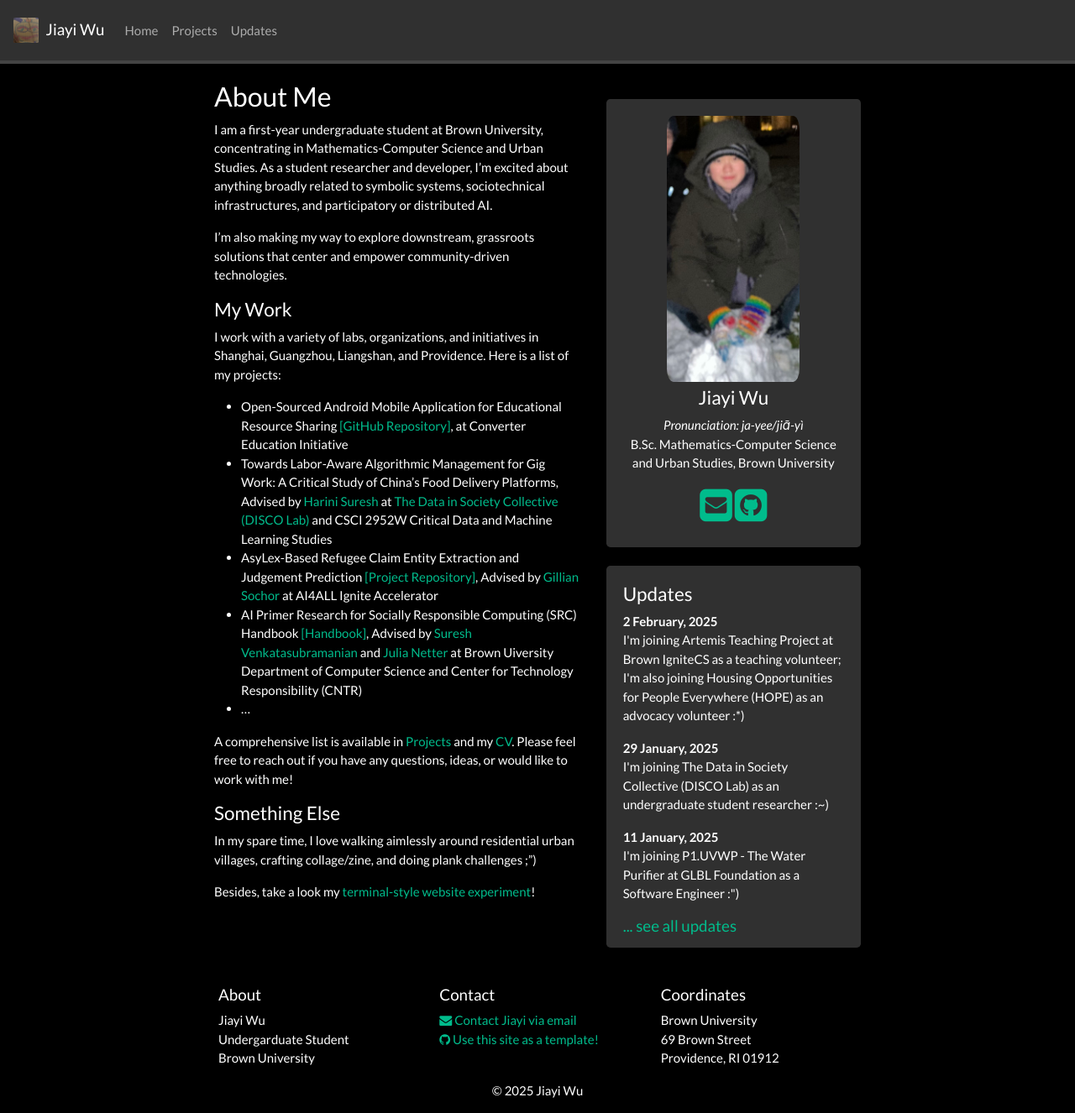
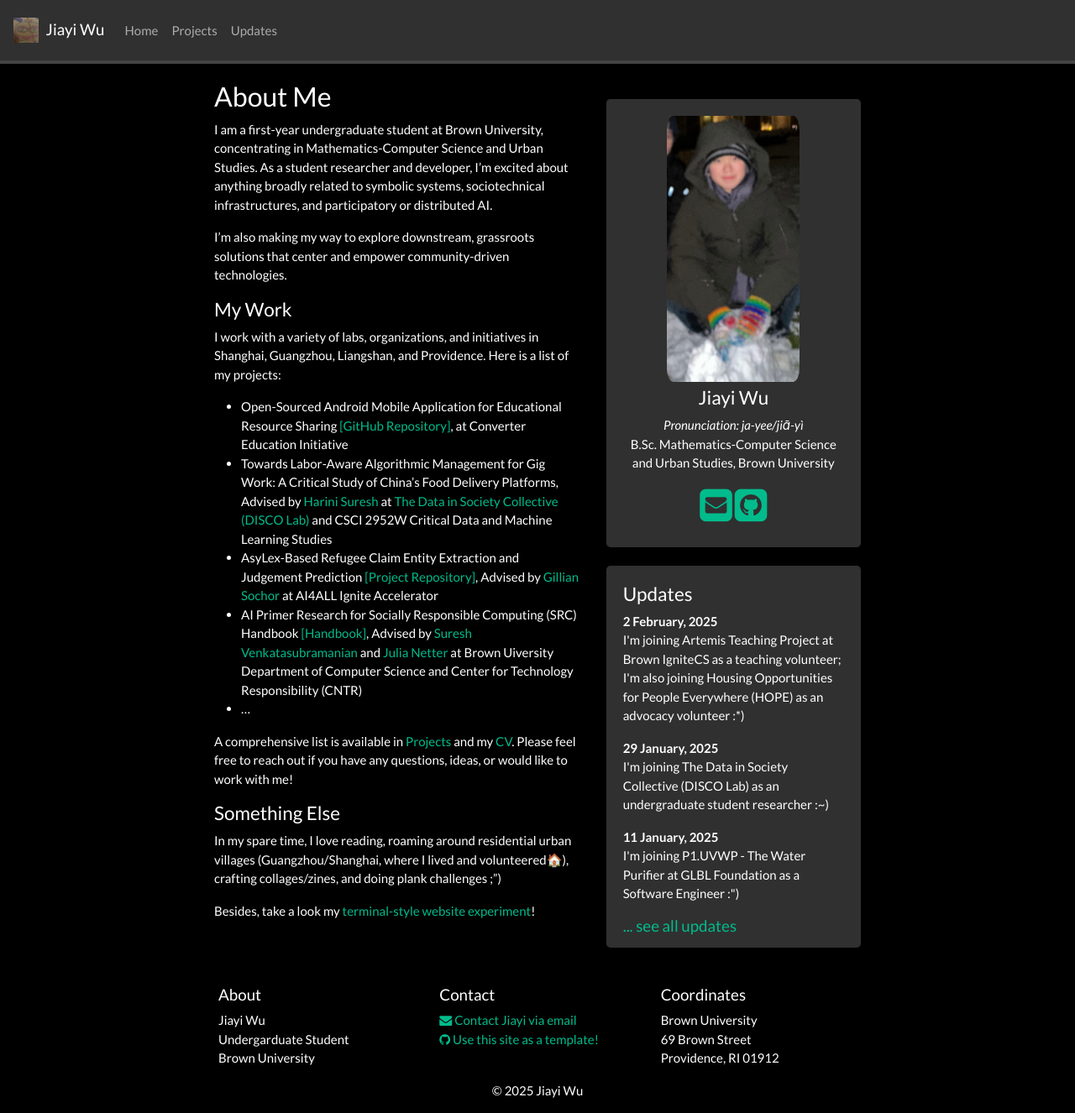
Before and after one commit to jiayiw005/jiayiw005.github.io, a Jekyll site: the page built from _pages/home.md, in a window 1280 px wide and 1326 px high. Shown: the whole window at 84% size. Built offline with Jekyll 4.4.1, drawn with Linux system fonts in a browser that asks for light colours; nearby versions of some CDN libraries; a style sheet for code colours, icons or effects is not loaded.

Commit message:
update else

```diff
--- a/_pages/home.md
+++ b/_pages/home.md
@@ -26,6 +26,6 @@
 
 #### Something Else
 
-In my spare time, I love walking aimlessly around residential urban villages, crafting collage/zine, and doing plank challenges ;")
+In my spare time, I love reading, roaming around residential urban villages (Guangzhou/Shanghai, where I lived and volunteered🏠), crafting collages/zines, and doing plank challenges ;")
 
 Besides, take a look my [terminal-style website experiment]()!
```
